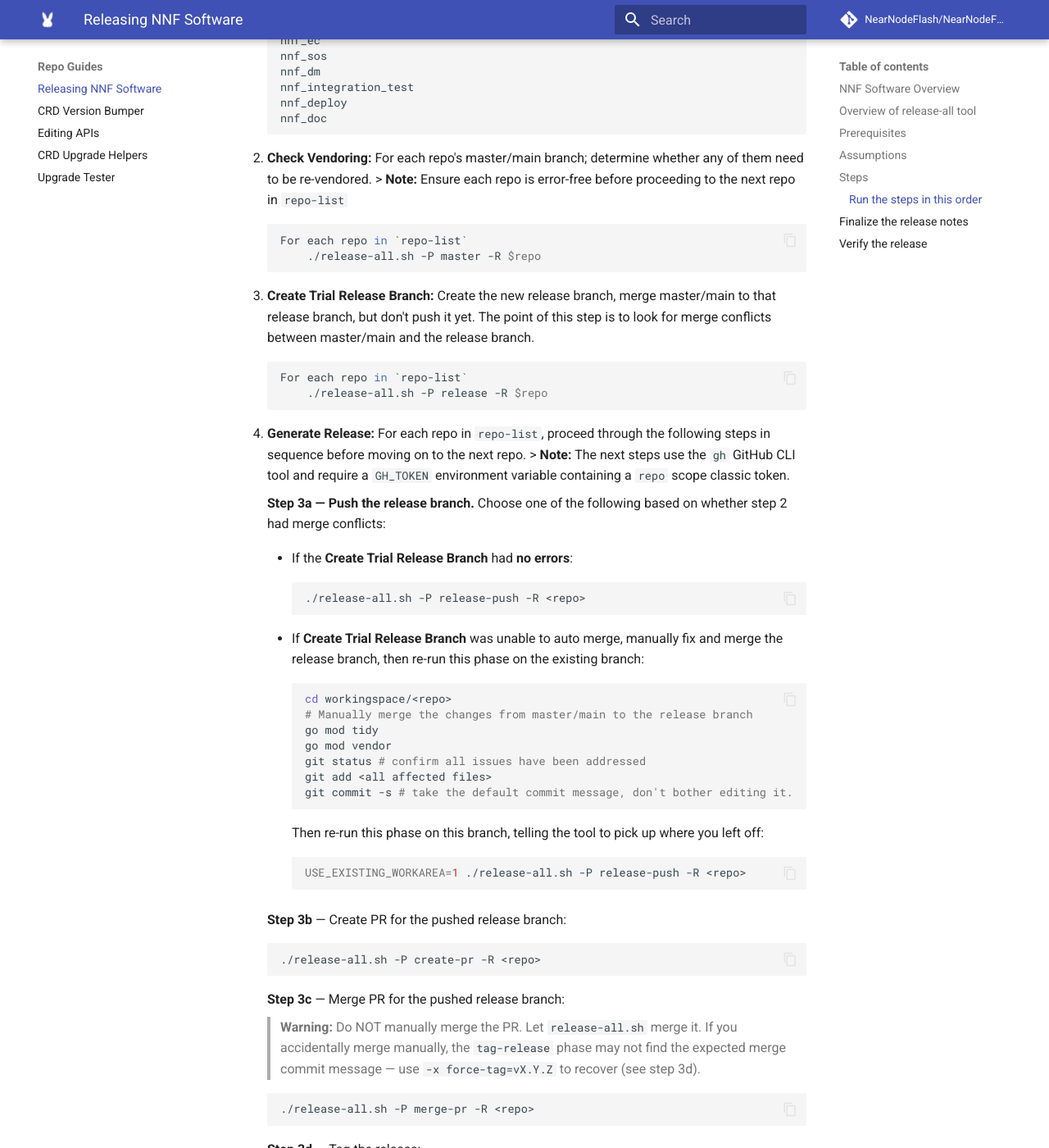
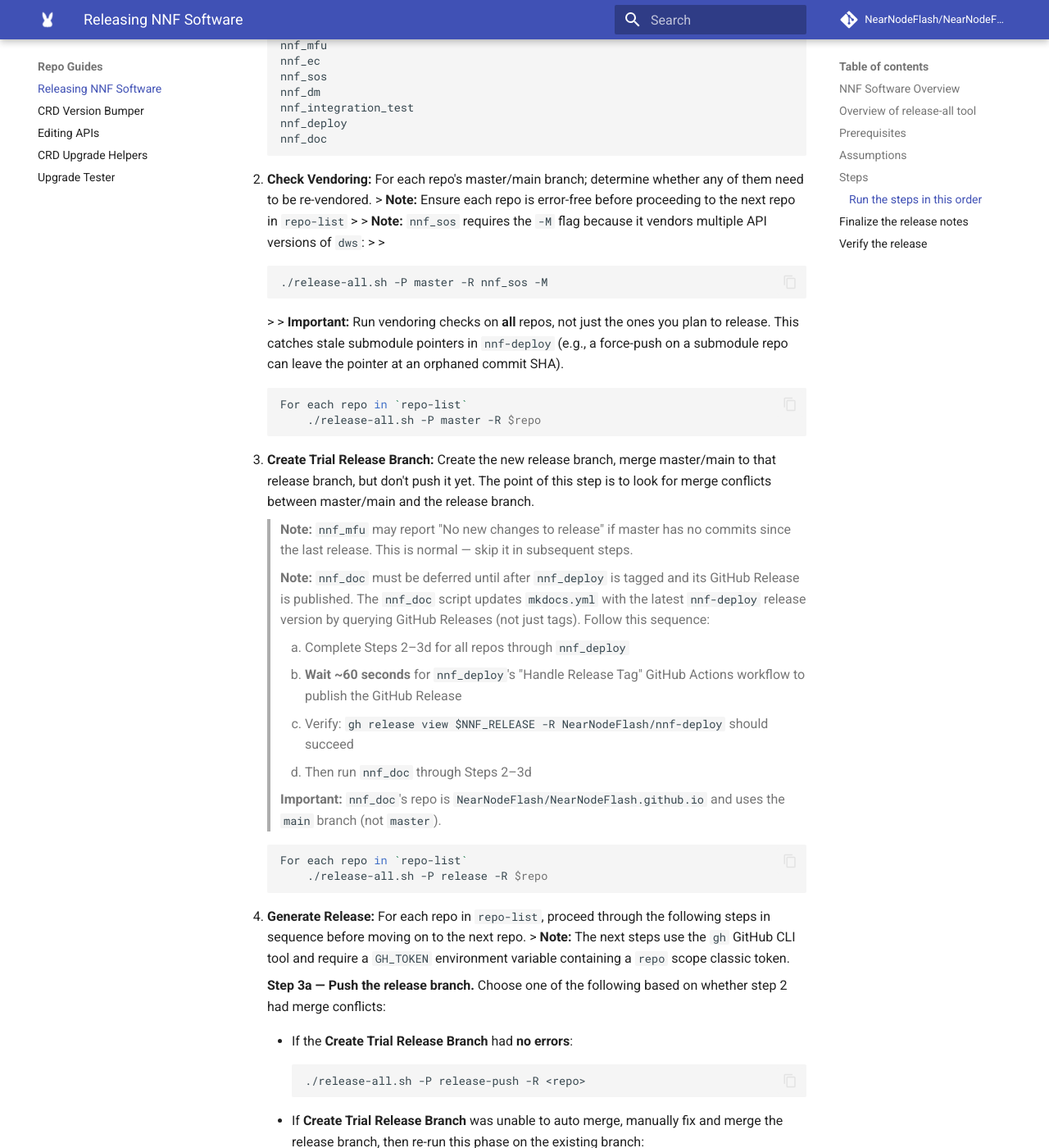
Before and after one commit to NearNodeFlash/NearNodeFlash.github.io, an MkDocs documentation site: the page built from docs/repo-guides/release-nnf-sw/release-all.md, in a window 1280 px wide and 1400 px high, scrolled down 2838 px. Shown: the whole window at 82% size. Built offline with MkDocs 1.6.1 and Material for MkDocs 9.7.7, drawn with Linux system fonts in a browser that asks for light colours; comment, search, counter and statistics services are not loaded; the version menu is left out; some of the changed text lies outside the part shown.

Commit message:
Update release-all.md with lessons from v0.1.26/v0.1.27 releases
Signed-off-by: Anthony Floeder <anthony.floeder@hpe.com>

````diff
--- a/docs/repo-guides/release-nnf-sw/release-all.md
+++ b/docs/repo-guides/release-nnf-sw/release-all.md
@@ -14,14 +14,14 @@
 
 - [NearNodeFlash/nnf-deploy](https://github.com/NearNodeFlash/nnf-deploy)
 
-    - [DataWorkflowServices/dws](https://github.com/DataWorkflowServices/dws)
-    - [HewlettPackard/lustre-csi-driver](https://github.com/HewlettPackard/lustre-csi-driver)
-    - [NearNodeFlash/lustre-fs-operator](https://github.com/NearNodeFlash/lustre-fs-operator)
-    - [NearNodeFlash/nnf-mfu](https://github.com/NearNodeFlash/nnf-mfu) *(standalone repo, not a submodule)*
-    - [NearNodeFlash/nnf-ec](https://github.com/NearNodeFlash/nnf-ec) *(standalone repo, not a submodule)*
-    - [NearNodeFlash/nnf-sos](https://github.com/NearNodeFlash/nnf-sos)
-    - [NearNodeFlash/nnf-dm](https://github.com/NearNodeFlash/nnf-dm)
-    - [NearNodeFlash/nnf-integration-test](https://github.com/NearNodeFlash/nnf-integration-test)
+  - [DataWorkflowServices/dws](https://github.com/DataWorkflowServices/dws)
+  - [HewlettPackard/lustre-csi-driver](https://github.com/HewlettPackard/lustre-csi-driver)
+  - [NearNodeFlash/lustre-fs-operator](https://github.com/NearNodeFlash/lustre-fs-operator)
+  - [NearNodeFlash/nnf-mfu](https://github.com/NearNodeFlash/nnf-mfu) *(standalone repo, not a submodule)*
+  - [NearNodeFlash/nnf-ec](https://github.com/NearNodeFlash/nnf-ec) *(standalone repo, not a submodule)*
+  - [NearNodeFlash/nnf-sos](https://github.com/NearNodeFlash/nnf-sos)
+  - [NearNodeFlash/nnf-dm](https://github.com/NearNodeFlash/nnf-dm)
+  - [NearNodeFlash/nnf-integration-test](https://github.com/NearNodeFlash/nnf-integration-test)
 
 - [NearNodeFlash/NearNodeFlash.github.io](https://github.com/NearNodeFlash/NearNodeFlash.github.io)
 
@@ -48,7 +48,7 @@
 The following tools must be installed and available in your PATH:
 
 | Tool | Purpose | Notes |
-|------|---------|-------|
+| --- | --- | --- |
 | `gh` | GitHub CLI for PRs, releases | Requires `GH_TOKEN` env var (see below) |
 | `yq` | YAML processing | Must be the [Go version](https://github.com/mikefarah/yq), not the Python version |
 | `jq` | JSON processing | Used by `final-release-notes.sh` |
@@ -60,7 +60,7 @@
 
 **Environment variables:**
 
-- `GH_TOKEN` — A GitHub classic personal access token with `repo` scope. Required by `gh` and by the `release-push`, `create-pr`, `merge-pr`, and `tag-release` phases.
+- `GH_TOKEN` — A GitHub **classic** personal access token (not fine-grained) with `repo` scope. The token is 40 characters, starting with `ghp_`. Required by `gh` and by the `release-push`, `create-pr`, `merge-pr`, and `tag-release` phases.
 
 **SSH access:**
 
@@ -87,7 +87,7 @@
 
     The output will show the repos in dependency order:
 
-    ```
+    ```text
     dws
     lustre_csi_driver
     lustre_fs_operator
@@ -102,6 +102,14 @@
 
 1. **Check Vendoring:** For each repo's master/main branch; determine whether any of them need to be re-vendored.
     > **Note:** Ensure each repo is error-free before proceeding to the next repo in `repo-list`
+    >
+    > **Note:** `nnf_sos` requires the `-M` flag because it vendors multiple API versions of `dws`:
+    >
+    > ```bash
+    > ./release-all.sh -P master -R nnf_sos -M
+    > ```
+    >
+    > **Important:** Run vendoring checks on **all** repos, not just the ones you plan to release. This catches stale submodule pointers in `nnf-deploy` (e.g., a force-push on a submodule repo can leave the pointer at an orphaned commit SHA).
 
     ```bash
     For each repo in `repo-list`
@@ -109,6 +117,17 @@
     ```
 
 2. **Create Trial Release Branch:** Create the new release branch, merge master/main to that release branch, but don't push it yet. The point of this step is to look for merge conflicts between master/main and the release branch.
+
+    > **Note:** `nnf_mfu` may report "No new changes to release" if master has no commits since the last release. This is normal — skip it in subsequent steps.
+    >
+    > **Note:** `nnf_doc` must be deferred until after `nnf_deploy` is tagged and its GitHub Release is published. The `nnf_doc` script updates `mkdocs.yml` with the latest `nnf-deploy` release version by querying GitHub Releases (not just tags). Follow this sequence:
+    >
+    > 1. Complete Steps 2–3d for all repos through `nnf_deploy`
+    > 2. **Wait ~60 seconds** for `nnf_deploy`'s "Handle Release Tag" GitHub Actions workflow to publish the GitHub Release
+    > 3. Verify: `gh release view $NNF_RELEASE -R NearNodeFlash/nnf-deploy` should succeed
+    > 4. Then run `nnf_doc` through Steps 2–3d
+    >
+    > **Important:** `nnf_doc`'s repo is `NearNodeFlash/NearNodeFlash.github.io` and uses the `main` branch (not `master`).
 
     ```bash
     For each repo in `repo-list`
@@ -153,6 +172,14 @@
     **Step 3c** — Merge PR for the pushed release branch:
 
     > **Warning:** Do NOT manually merge the PR. Let `release-all.sh` merge it. If you accidentally merge manually, the `tag-release` phase may not find the expected merge commit message — use `-x force-tag=vX.Y.Z` to recover (see step 3d).
+    >
+    > **Note:** `merge-pr` may produce no visible output even on success. Verify the merge completed:
+    >
+    > ```bash
+    > gh api repos/<owner>/<repo>/pulls/<pr_number> 2>&1 | grep -o '"merged":[^,]*'
+    > ```
+    >
+    > Expected output: `"merged":true`
 
     ```bash
     ./release-all.sh -P merge-pr -R <repo>
@@ -161,6 +188,8 @@
     **Step 3d** — Tag the release:
 
     > **Important:** This creates an **annotated** git tag. The CI/CD workflow (`handle_release_tag.yaml`) verifies that the tag is annotated and will reject lightweight tags. After tagging, the CI/CD workflow automatically creates the GitHub release with auto-generated release notes and attaches build artifacts (e.g., `manifests.tar` for `nnf-deploy`).
+    >
+    > **Note:** `tag-release` output will include "Bypassed rule violations for refs/tags/...". This is expected. All NNF repos have tag protection rulesets that block creation, update, and deletion of `v*` tags by default. Your account bypasses these rules because it has an admin or maintain role in the ruleset's bypass list. The tags are created correctly.
 
     ```bash
     ./release-all.sh -P tag-release -R <repo>
@@ -194,32 +223,40 @@
 
 After all repos are released and release notes are finalized, compare the new NNF release manifest to the previous release manifest. This is a recommended verification step to confirm the release contains the expected changes and catch any problems.
 
+Use the `-i` flag to display image version changes inline:
+
 ```console
-./compare-releases.sh v0.1.6 v0.1.7
+./compare-releases.sh -i $PREVIOUS_RELEASE $NNF_RELEASE
 ```
 
-The output:
+Example output:
 
 ```console
-Manifest diffs for v0.1.6 to v0.1.7 are in workingspace/manifest-v0.1.6-to-v0.1.7.diff
+Manifest diffs for v0.1.26 to v0.1.27 are in workingspace/manifest-v0.1.26-to-v0.1.27.diff (21426 lines, 8 files changed)
+Changed files:
+Files v0.1.26/nnf-dm/nnf-dm.yaml and v0.1.27/nnf-dm/nnf-dm.yaml differ
+Files v0.1.26/nnf-sos/nnf-sos.yaml and v0.1.27/nnf-sos/nnf-sos.yaml differ
+...
+
+Image version changes:
+-        image: ghcr.io/nearnodeflash/nnf-dm:0.1.25
++        image: ghcr.io/nearnodeflash/nnf-dm:0.1.26
+-        image: ghcr.io/nearnodeflash/nnf-sos:0.1.31
++        image: ghcr.io/nearnodeflash/nnf-sos:0.1.32
 ```
+
+Use `-d` to display the full diff inline. The diff file is always saved to `workingspace/manifest-<ver1>-to-<ver2>.diff`.
 
 Peruse the release manifest differences:
 
 ```console
-less workingspace/manifest-v0.1.6-to-v0.1.7.diff
-```
-
-Quickly see which submodules were updated between the releases:
-
-```console
-grep image: workingspace/manifest-v0.1.6-to-v0.1.7.diff
+less workingspace/manifest-v0.1.26-to-v0.1.27.diff
 ```
 
 Quickly determine the scope of the differences between the releases:
 
 ```console
 brew install patchutils diffstat
-lsdiff workingspace/manifest-v0.1.6-to-v0.1.7.diff
-diffstat workingspace/manifest-v0.1.6-to-v0.1.7.diff
+lsdiff workingspace/manifest-v0.1.26-to-v0.1.27.diff
+diffstat workingspace/manifest-v0.1.26-to-v0.1.27.diff
 ```
````
